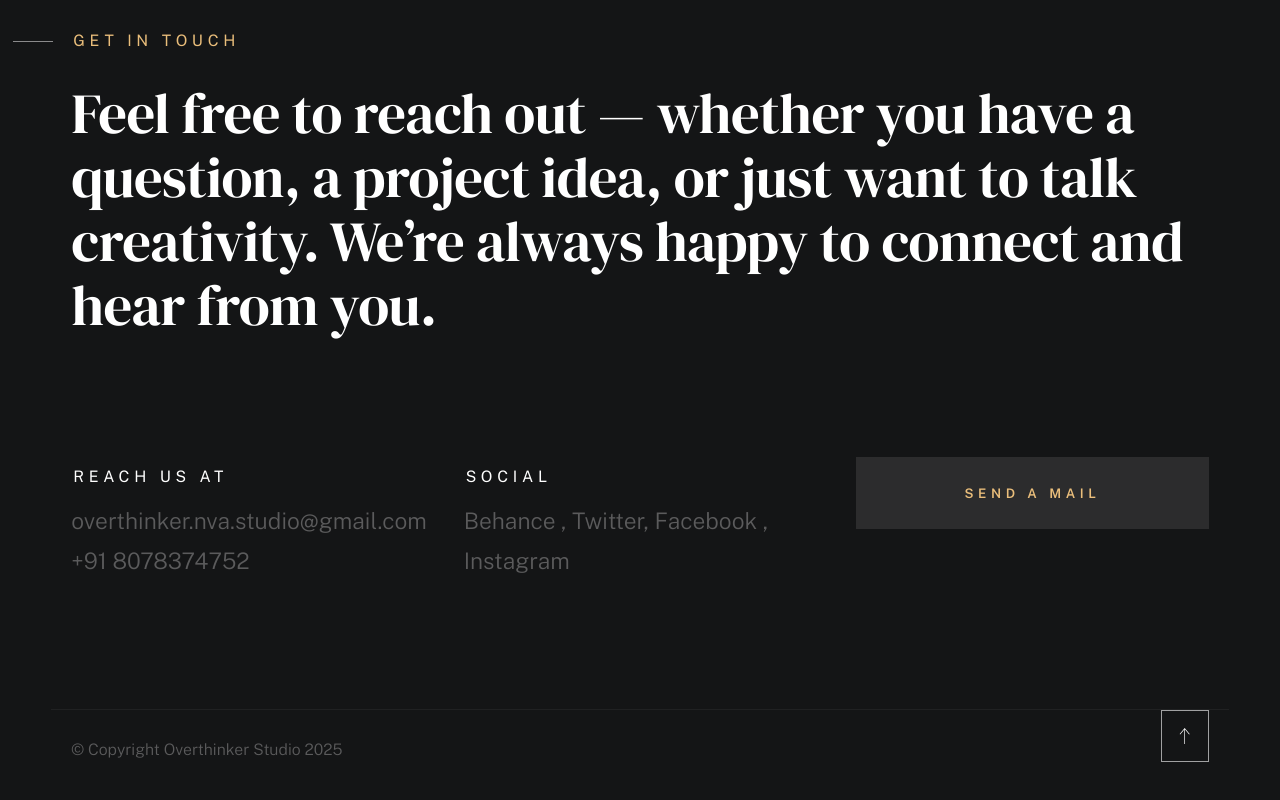
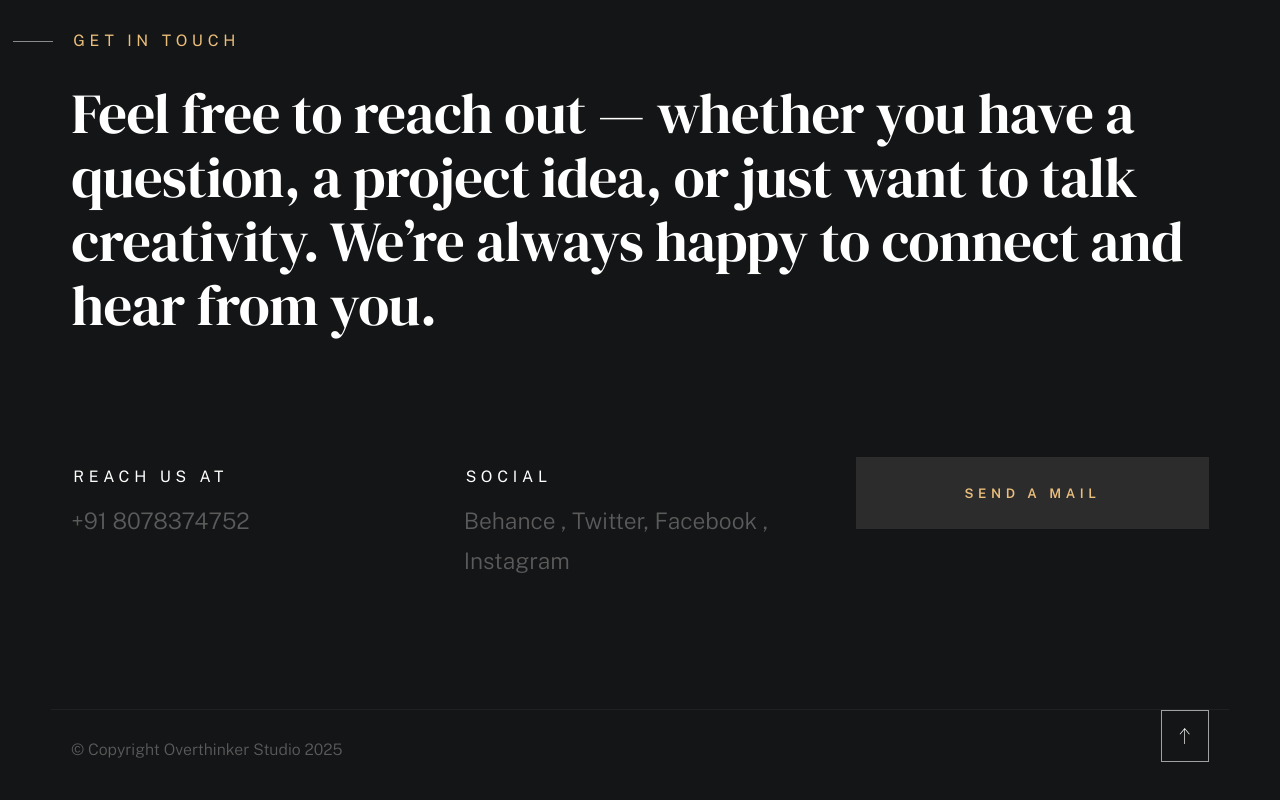
Before and after one commit to overthinker-pro/overthinker-studio, a plain HTML site: page index.html in a window 1280 px wide. Shown: the part 3982-4782 px from the top of the page. Drawn offline with nearby package versions, Linux system fonts and the light colour scheme; a web font is replaced by a local one.

Commit message:
footer mail removed

```diff
--- a/index.html
+++ b/index.html
@@ -658,12 +658,6 @@
             <div class="column lg-4 md-5 tab-6 stack-on-550 contact-block">
               <h3 class="text-pretitle">Reach us at</h3>
               <p class="contact-links">
-                <a
-                  href="mailto:overthinker.nva.studio@gmail.com"
-                  class="mailtoui"
-                  >overthinker.nva.studio@gmail.com</a
-                >
-                <br />
                 <a href="tel:+918078374752">+91 8078374752</a>
               </p>
             </div>
```
